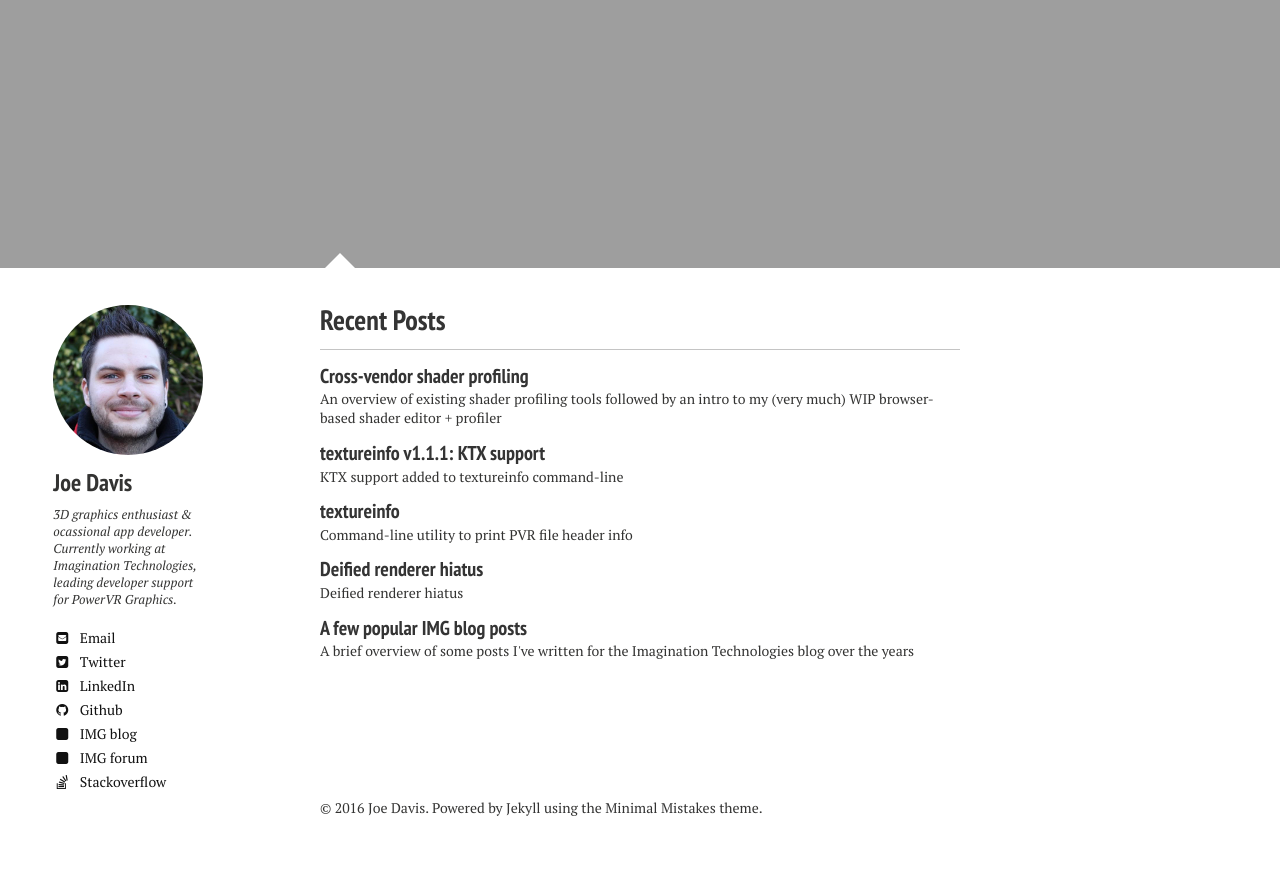
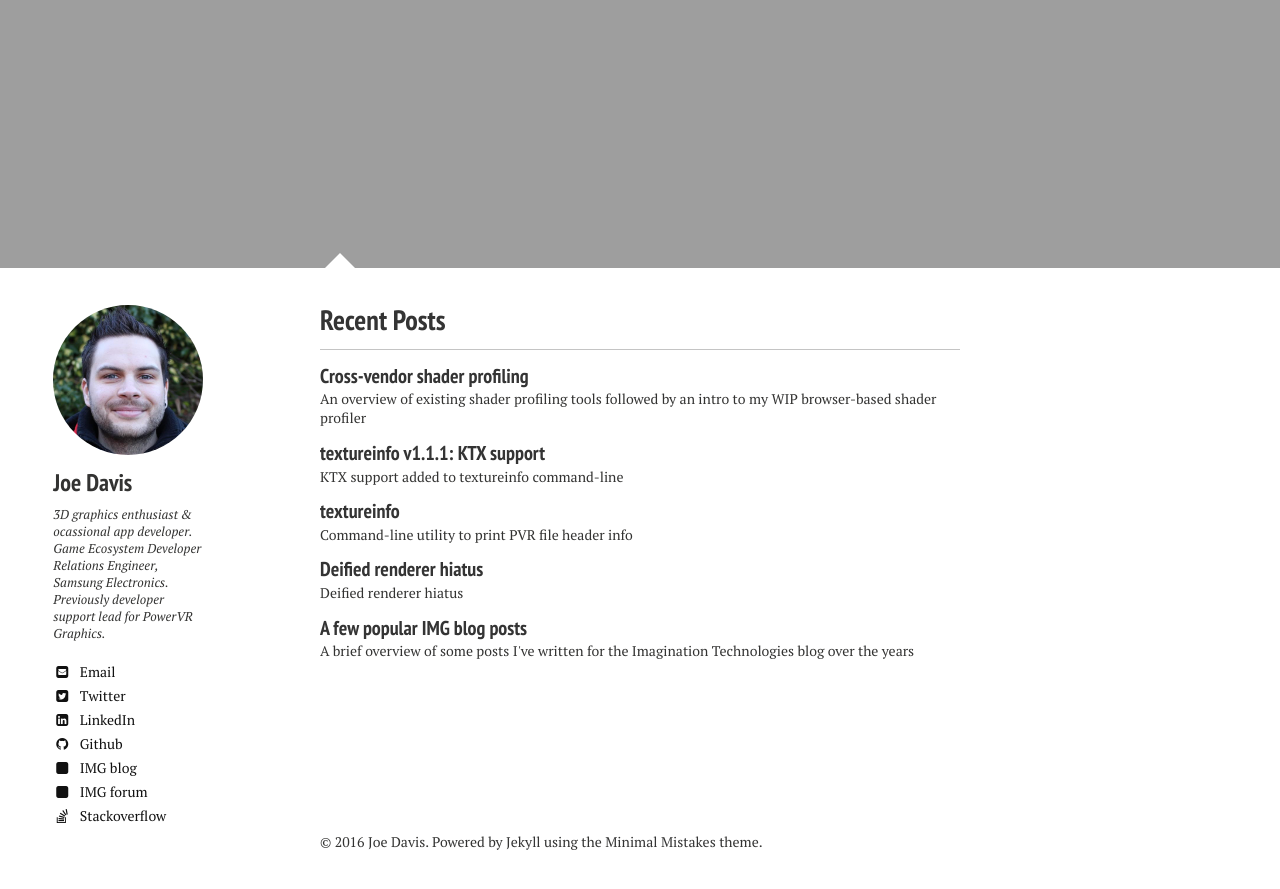
Before and after one commit to joedavisdev/joedavisdev.github.io, a Jekyll site: the page built from index.md, in a window 1280 px wide and 900 px high, scrolled down 776 px. Shown: the top 889 px of the window. Built offline with Jekyll 4.4.1, drawn with Linux system fonts in a browser that asks for light colours; nearby versions of some CDN libraries; before the commit the page ends 1642 px from its top, so only the background shows below that.

Commit message:
Feature: Updated bio

```diff
--- a/_config.yml
+++ b/_config.yml
@@ -32,7 +32,7 @@ kramdown:
 owner:
   name: Joe Davis
   avatar: bio-photo.jpg
-  bio: "3D graphics enthusiast & ocassional app developer. Currently working at Imagination Technologies, leading developer support for PowerVR Graphics."
+  bio: "3D graphics enthusiast & ocassional app developer. Game Ecosystem Developer Relations Engineer, Samsung Electronics. Previously developer support lead for PowerVR Graphics."
   email: joedavisdev@gmail.com
   disqus-shortname: joedavisdev
   twitter: joedavisdev
```
Also changed, not shown: _posts/2016-07-17-cross-vendor-glsl-profilers.md (renamed from _posts/2016-07-17-glslonline.md, +4 -10 lines).
